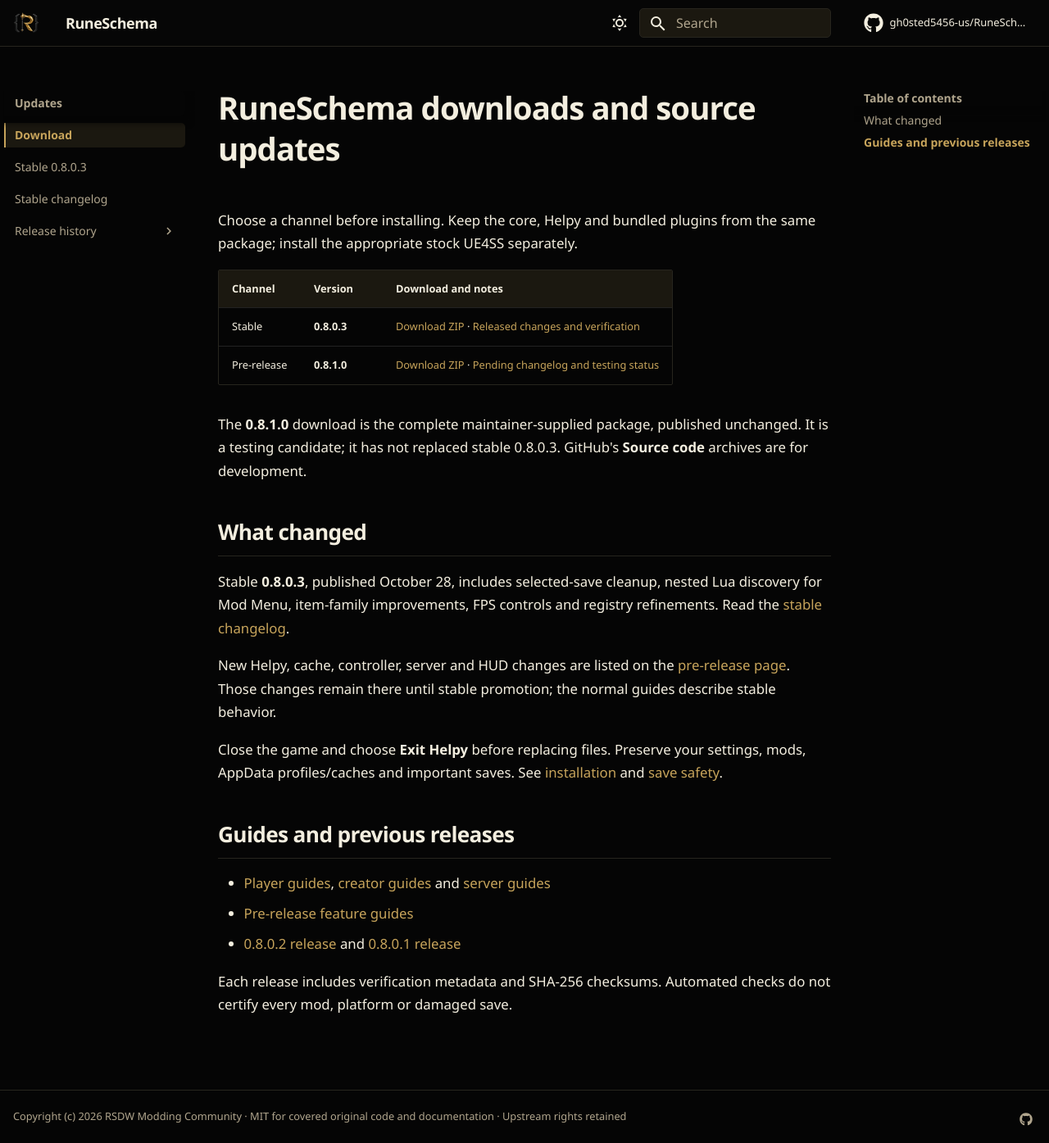
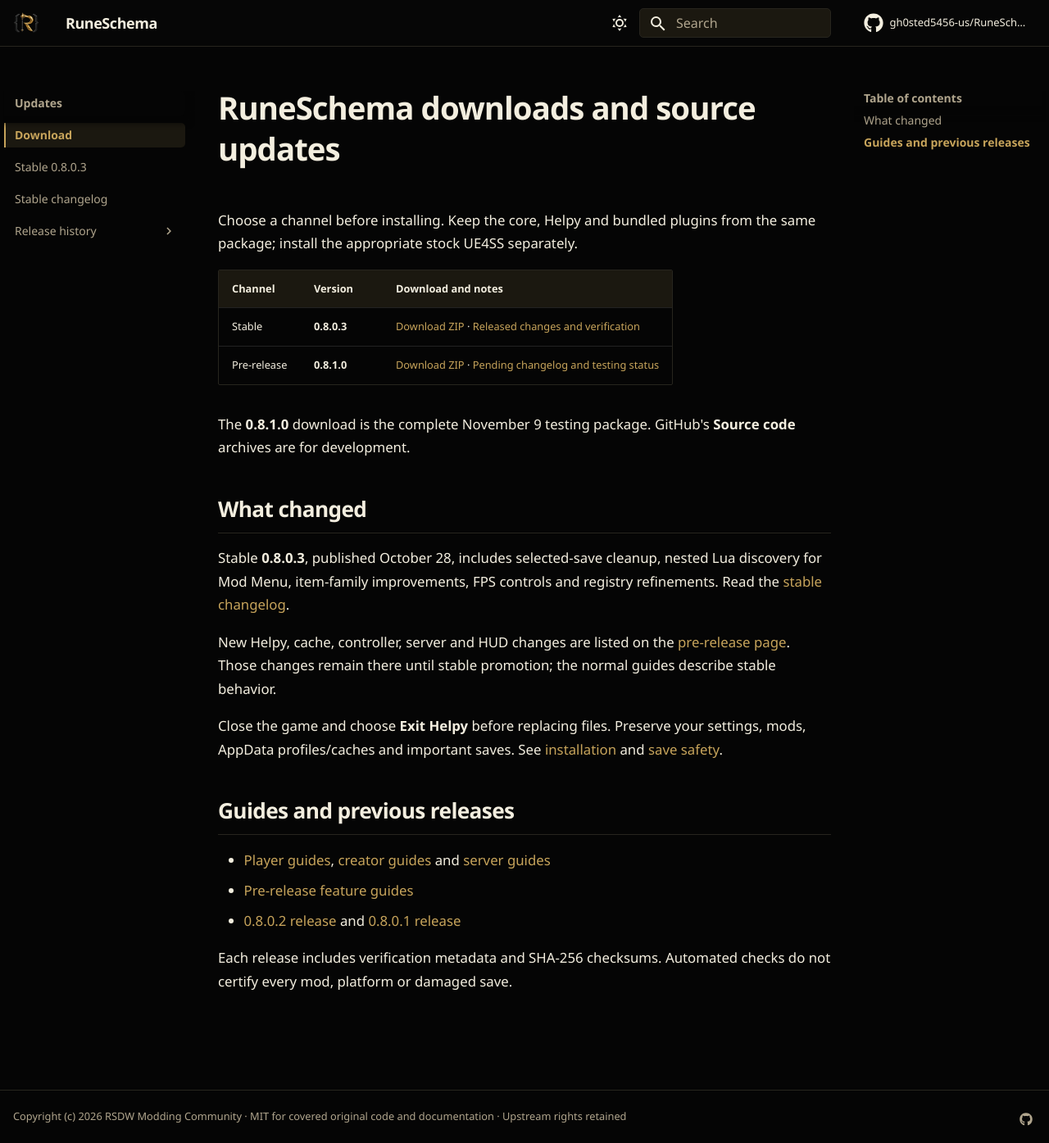
Before and after one commit to gh0sted5456-us/RuneSchema, an MkDocs documentation site: the page built from docs/CURRENT-RELEASE.md, in a window 1280 px wide and 1395 px high. Shown: the whole window at 82% size. Built offline with MkDocs 1.6.1 and Material for MkDocs 9.7.7, drawn with Linux system fonts in a browser that asks for light colours; comment, search, counter and statistics services are not loaded.

Commit message:
Consolidate the November 9 prerelease changelog

```diff
--- a/docs/CURRENT-RELEASE.md
+++ b/docs/CURRENT-RELEASE.md
@@ -6,10 +6,9 @@ from the same package; install the appropriate stock UE4SS separately.
 | Channel | Version | Download and notes |
 | --- | --- | --- |
 | Stable | **0.8.0.3** | [Download ZIP](https://github.com/gh0sted5456-us/RuneSchema/releases/download/0.8.0.3/RuneSchema-0.8.0.3.zip) · [Released changes and verification](RELEASE-0.8.0.3.md) |
-| Pre-release | **0.8.1.0** | [Download ZIP](https://github.com/gh0sted5456-us/RuneSchema/releases/download/0.8.1.0/RuneSchema-0.8.1.0.zip) · [Pending changelog and testing status](experimental/PRE-RELEASE.md) |
+| Pre-release | **0.8.1.0** | [Download ZIP](https://github.com/gh0sted5456-us/RuneSchema/releases/download/0.8.1.0-pre.20261109/RuneSchema-0.8.1.0-preview-20261109.zip) · [Pending changelog and testing status](experimental/PRE-RELEASE.md) |
 
-The **0.8.1.0** download is the complete maintainer-supplied package, published
-unchanged. It is a testing candidate; it has not replaced stable 0.8.0.3.
+The **0.8.1.0** download is the complete November 9 testing package.
 GitHub's **Source code** archives are for development.
 
 ## What changed
```
